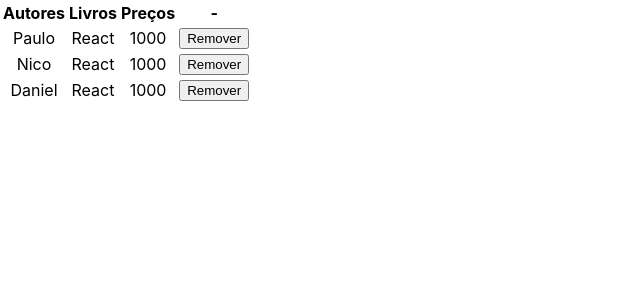
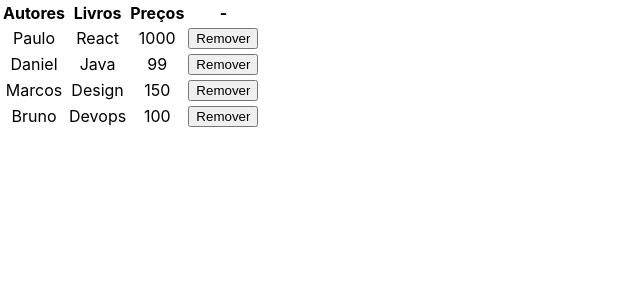
Before and after one commit to kevinaraujo/alura-react-course, a React (Create React App) app: page / in a window 1280 px wide. Shown: the top 300 px of the page, without its empty margins (0-640 px from the left). Built offline with nearby package versions, Linux system fonts and the light colour scheme.

Commit message:
Using props correctly.

```diff
--- a/src/App.js
+++ b/src/App.js
@@ -3,9 +3,36 @@ import './App.css';
 import Tabela from './Tabela';
 
 function App() {
+  const authors = [
+    {
+      id: 1,
+      name: 'Paulo',
+      book: 'React',
+      price: '1000'
+    },
+    {
+      id: 2,
+      name: 'Daniel',
+      book: 'Java',
+      price: '99'
+    },
+    {
+      id: 3,
+      name: 'Marcos',
+      book: 'Design',
+      price: '150'
+    },
+    {
+      id: 4,
+      name: 'Bruno',
+      book: 'Devops',
+      price: '100'
+    },
+  ];
+
   return (
     <div className="App">
-      <Tabela/>
+      <Tabela authors={authors} />
     </div>
   );
 }
--- a/src/Tabela.js
+++ b/src/Tabela.js
@@ -13,37 +13,34 @@ const TableHead = () => {
     );
 }
 
-const TableBody = () => {
+const TableBody = props => {
+    const lines = props.authors.map((line, index) => {
+        return (
+            <tr>
+                <td>{line.name}</td>
+                <td>{line.book}</td>
+                <td>{line.price}</td>
+                <td><button>Remover</button></td>
+            </tr>
+        );
+    });
+
     return (
         <tbody>
-        <tr>
-            <td>Paulo</td>
-            <td>React</td>
-            <td>1000</td>
-            <td><button>Remover</button></td>
-        </tr>
-        <tr>
-            <td>Nico</td>
-            <td>React</td>
-            <td>1000</td>
-            <td><button>Remover</button></td>
-        </tr>
-        <tr>
-            <td>Daniel</td>
-            <td>React</td>
-            <td>1000</td>
-            <td><button>Remover</button></td>
-        </tr>
+            {lines}
         </tbody>
     );
 }
 
 class Tabela extends Component {
     render(){
+
+        const { authors } = this.props;
+
         return (
             <table>
                 <TableHead/>
-                <TableBody/>
+                <TableBody authors = {authors} />
             </table>
         );
     }
```
